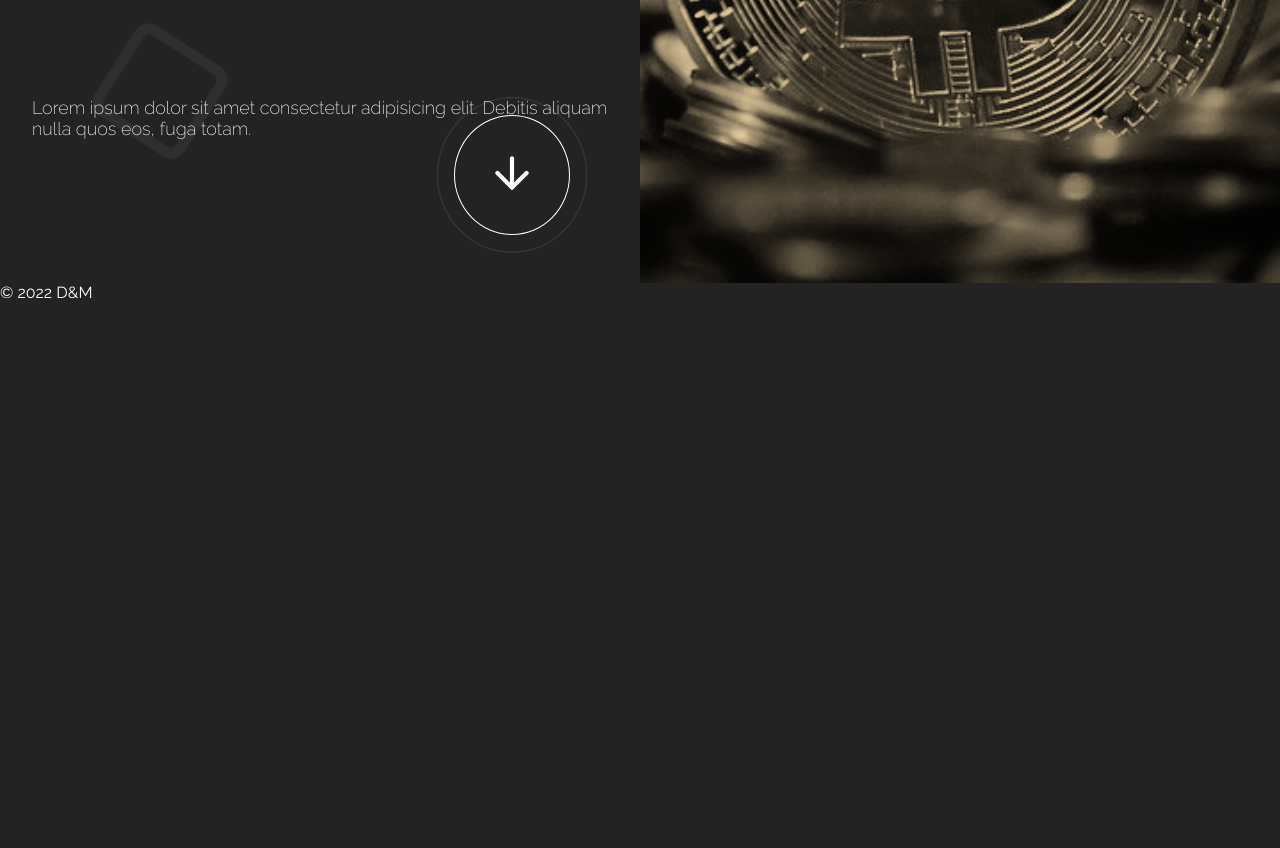
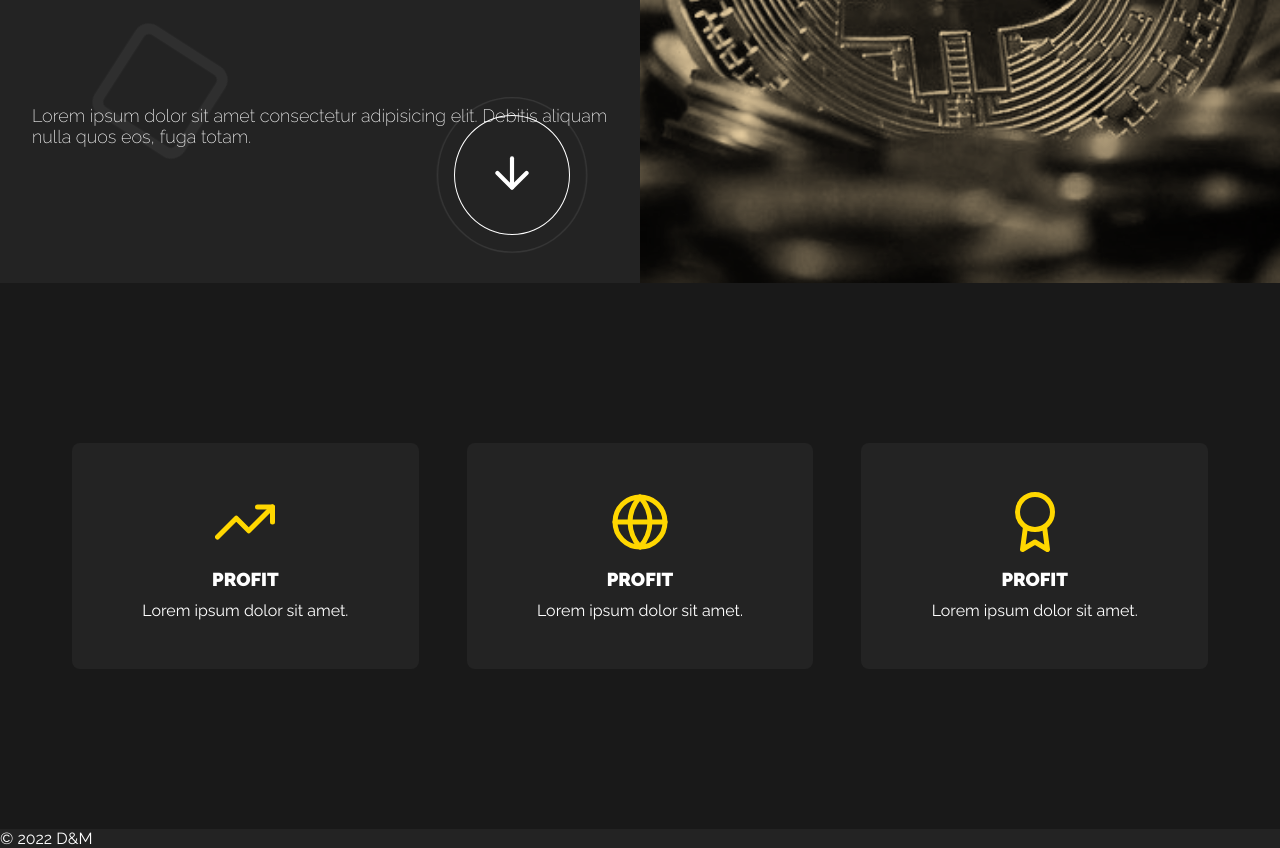
Before and after one commit to Vesqum/Grid-project, a plain HTML site: page index.html in a window 1280 px wide. Shown: the part 517-1365 px from the top of the page. Before the commit the page ends 819 px from the top, so only its background shows below. Drawn offline with Linux system fonts and the light colour scheme.

Commit message:
added section cards

```diff
--- a/index.html
+++ b/index.html
@@ -61,6 +61,40 @@
 
 		<main class="main">
 
+			<section class="cards" id="cards">
+
+
+				<div class="wrapper">
+
+					<div class="cards__box">
+
+
+						<div class="cards__card cards__card--one">
+							<img src="img/icons/trending-up.svg" alt="">
+
+							<h3>profit</h3>
+							<p>Lorem ipsum dolor sit amet.</p>
+						</div>
+
+						<div class="cards__card cards__card--two">
+							<img src="img/icons/globe.svg" alt="">
+
+							<h3>profit</h3>
+							<p>Lorem ipsum dolor sit amet.</p>
+						</div>
+
+						<div class="cards__card cards__card--three">
+							<img src="img/icons/award.svg" alt="">
+
+							<h3>profit</h3>
+							<p>Lorem ipsum dolor sit amet.</p>
+						</div>
+
+					</div>
+
+
+				</div>
+			</section>
 
 		</main>
 
--- a/sass/_large.scss
+++ b/sass/_large.scss
@@ -67,6 +67,7 @@
         &-desktop {
             display: block;
             border: 1px solid rgba(255, 255, 255, .2);
+            font-size: 2.2rem;
         }
 
         &__link {
--- a/sass/_medium.scss
+++ b/sass/_medium.scss
@@ -1,3 +1,31 @@
 @media (min-width: 768px) {
 
+    .cards {
+
+        &__box {
+            padding: 10em 2em;
+            gap: 3em;
+        }
+
+        &__card {
+
+
+
+            &--one {
+                grid-row: 1/2;
+                grid-column: 1/4;
+            }
+
+            &--two {
+                grid-row: 1/2;
+                grid-column: 4/7;
+            }
+
+            &--three {
+                grid-row: 1/2;
+                grid-column: 7/10;
+            }
+        }
+    }
+
 }
--- a/sass/main.scss
+++ b/sass/main.scss
@@ -160,6 +160,78 @@ h1.company-name {
 
     }
 }
+// main
+// cards
+.cards {
+    background-color: $darker;
+    overflow: hidden;
+
+    &__box {
+        display: grid;
+        grid-template-columns: repeat(9, 1fr);
+        gap: 2em;
+        padding: 6em 2em;
+
+    }
+
+    &__card {
+        position: relative;
+        display: grid;
+        justify-items: center;
+        padding: 3em;
+        text-align: center;
+        border: 1px solid transparent;
+        border-radius: 8px;
+        background-color: $dark;
+        transition: background-color .3s, border .3s;
+        z-index: 5;
+
+        &:hover {
+            background-color: $darker;
+            border: 1px solid $gold;
+            z-index: 1;
+        }
+
+        &::before {
+            position: absolute;
+            content: '';
+            width: 100%;
+            height: 100%;
+            border: 1px solid $gold;
+            border-radius: 8px;
+            opacity: 0;
+        }
+
+        &:hover::before {
+            animation: pulse 1s;
+        }
+
+        img {
+            margin-bottom: 1em;
+            width: 60px;
+        }
+
+        h3 {
+            margin-bottom: 0.6em;
+            text-transform: uppercase;
+        }
+
+        &--one {
+            grid-row: 1/2;
+            grid-column: 1/-1;
+        }
+
+        &--two {
+            grid-row: 2/3;
+            grid-column: 1/-1;
+        }
+
+        &--three {
+            grid-row: 3/4;
+            grid-column: 1/-1;
+        }
+    }
+}
 
 
 
```
Also changed, not shown: css/main.css, img/icons/award.svg (added), img/icons/globe.svg (added), img/icons/trending-up.svg (added), 1 other file.
